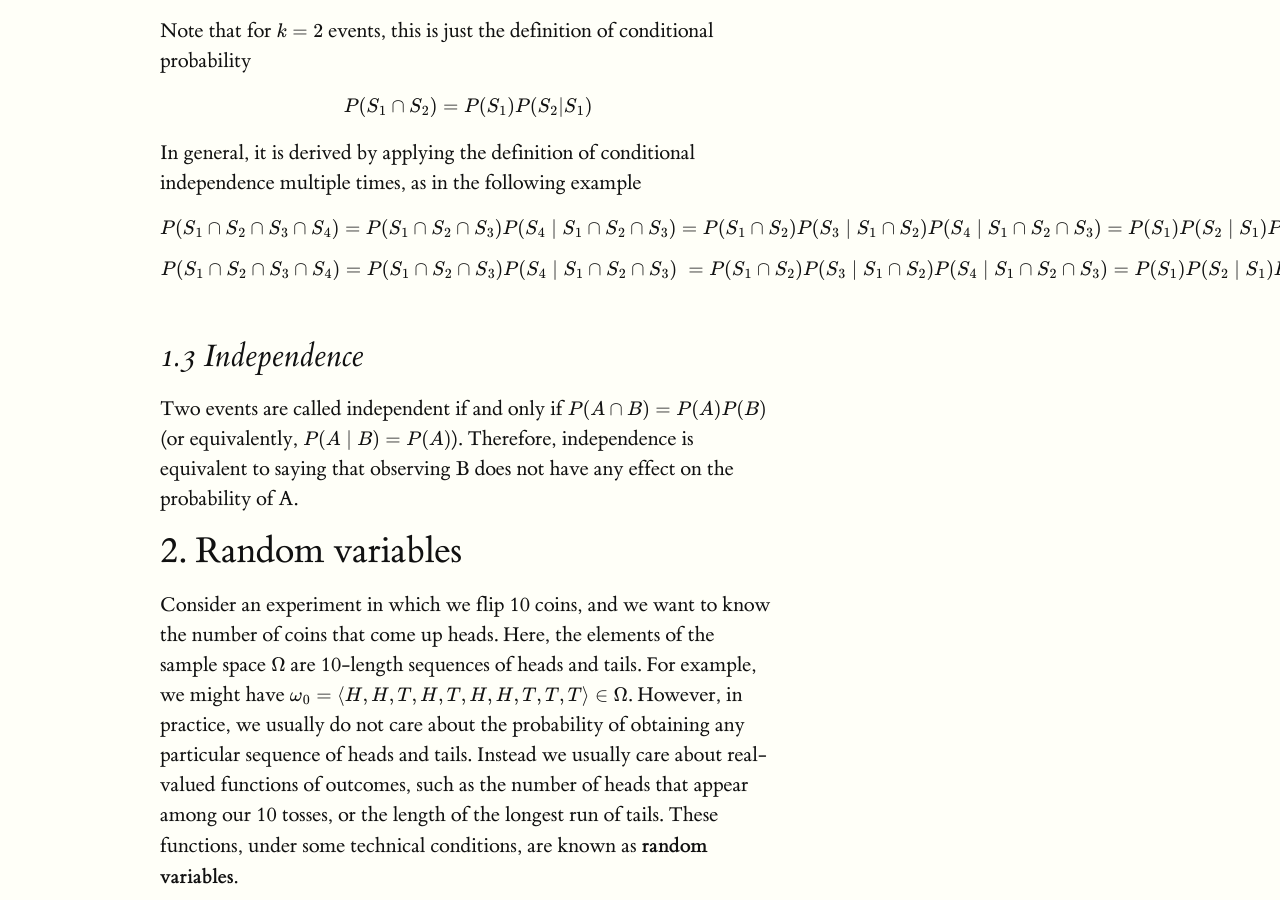
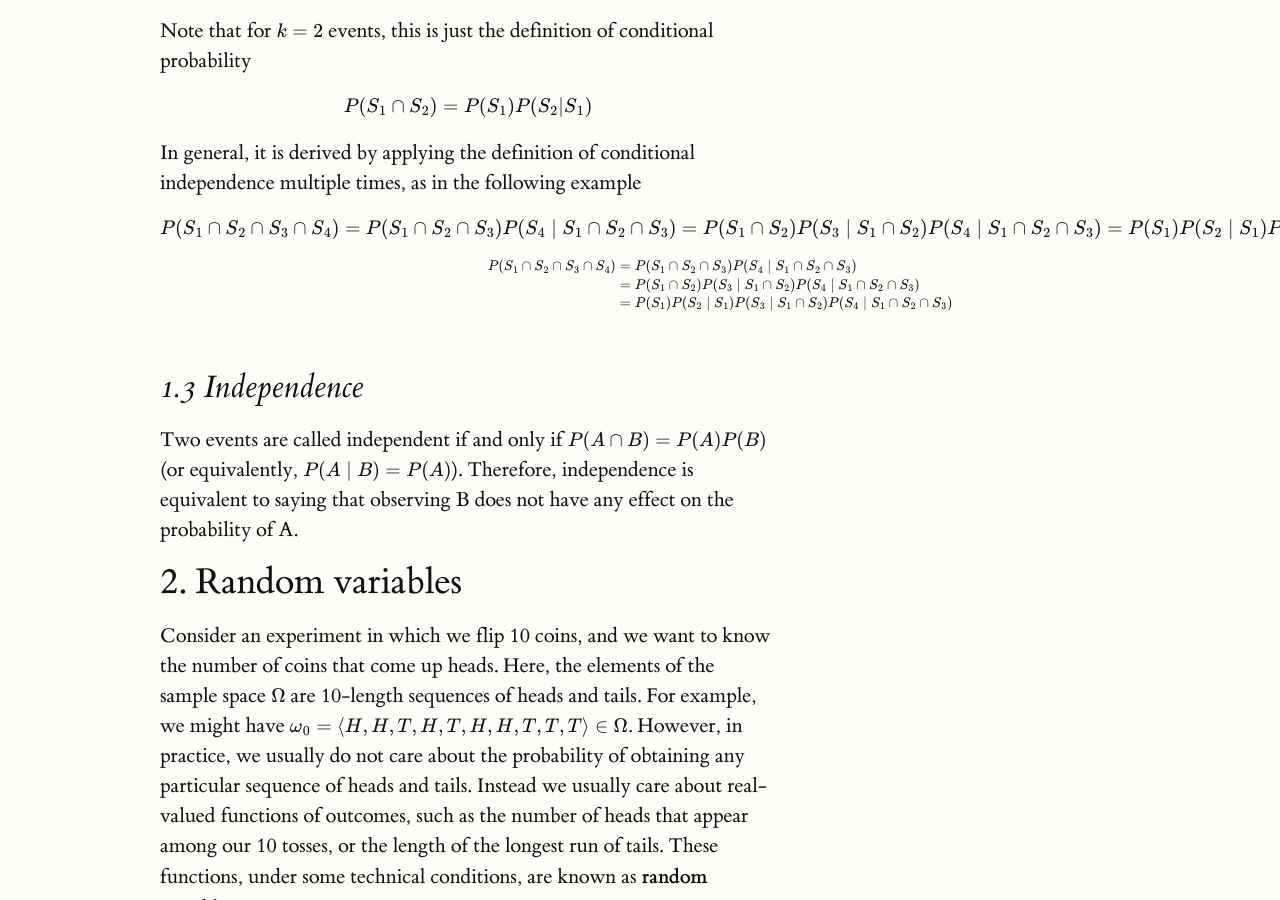
Before and after one commit to ermongroup/cs228-notes, a Jekyll site: the page built from preliminaries/probabilityreview/index.md, in a window 1280 px wide and 900 px high, scrolled down 2031 px. Built offline with Jekyll 4.4.1, drawn with Linux system fonts in a browser that asks for light colours; formulas are drawn with MathJax 3.

Commit message:
update equation format

```diff
--- a/preliminaries/probabilityreview/index.md
+++ b/preliminaries/probabilityreview/index.md
@@ -55,11 +55,13 @@ In general, it is derived by applying the definition of conditional independence
 P(S_1 \cap S_2 \cap S_3 \cap S_4) =  P(S_1 \cap S_2 \cap S_3) P(S_4 \mid S_1 \cap S_2 \cap S_3) = P(S_1 \cap S_2) P(S_3 \mid S_1 \cap S_2) P(S_4 \mid S_1 \cap S_2 \cap S_3) = P(S_1) P(S_2 \mid S_1) P(S_3 \mid S_1 \cap S_2) P(S_4 \mid S_1 \cap S_2 \cap S_3)
 \end{equation}
 
-\begin{eqnarray}
+$$
+\begin{aligned}
 P(S_1 \cap S_2 \cap S_3 \cap S_4) & =  P(S_1 \cap S_2 \cap S_3) P(S_4 \mid S_1 \cap S_2 \cap S_3) \\
                                   & = P(S_1 \cap S_2) P(S_3 \mid S_1 \cap S_2) P(S_4 \mid S_1 \cap S_2 \cap S_3) \\
                                   & = P(S_1) P(S_2 \mid S_1) P(S_3 \mid S_1 \cap S_2) P(S_4 \mid S_1 \cap S_2 \cap S_3)
-\end{eqnarray}
+\end{aligned}
+$$
 
 ## 1.3 Independence
 
```
